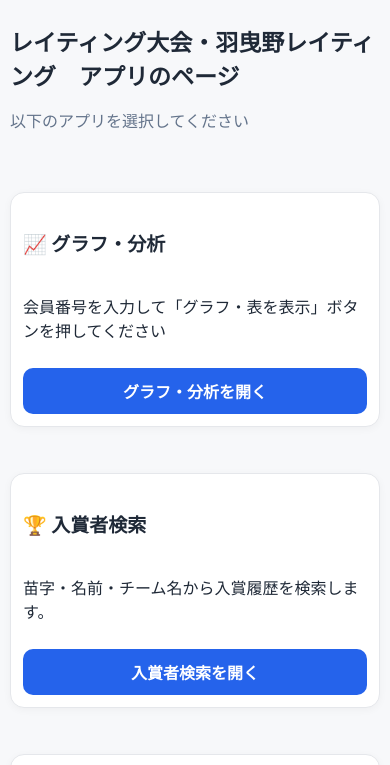
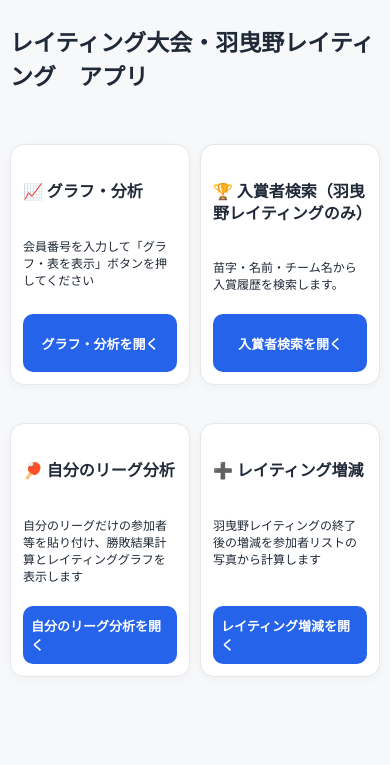
Before and after one commit to WCbeardown/Rating_web_app, a plain HTML site: page index.html in a window 390 px wide. Shown: the top 765 px of the page. Drawn offline with Linux system fonts and the light colour scheme.

Commit message:
Add files via upload

```diff
--- a/index.html
+++ b/index.html
@@ -1,11 +1,11 @@
 <!doctype html>
 <html lang="ja"><head><meta charset="utf-8"><meta name="viewport" content="width=device-width,initial-scale=1">
-<title>レイティング大会・羽曳野レイティング　アプリのページ</title><link rel="stylesheet" href="style.css"></head>
+<title>レイティング大会・羽曳野レイティング　アプリ</title><link rel="stylesheet" href="style.css"></head>
 <body><main class="container">
-<header class="header"><h1>レイティング大会・羽曳野レイティング　アプリのページ</h1><p class="muted">以下のアプリを選択してください</p></header>
+<header class="header"><h1>レイティング大会・羽曳野レイティング　アプリ</h1></header>
 <div class="home-grid">
 <section class="card home-card"><h2>📈 グラフ・分析</h2><p>会員番号を入力して「グラフ・表を表示」ボタンを押してください</p><a class="btn" href="rating/index.html">グラフ・分析を開く</a></section>
-<section class="card home-card"><h2>🏆 入賞者検索</h2><p>苗字・名前・チーム名から入賞履歴を検索します。</p><a class="btn" href="winners/index.html">入賞者検索を開く</a></section>
+<section class="card home-card"><h2>🏆 入賞者検索（羽曳野レイティングのみ）</h2><p>苗字・名前・チーム名から入賞履歴を検索します。</p><a class="btn" href="winners/index.html">入賞者検索を開く</a></section>
 <section class="card home-card"><h2>🏓 自分のリーグ分析</h2><p>自分のリーグだけの参加者等を貼り付け、勝敗結果計算とレイティンググラフを表示します</p><a class="btn" href="match-rating/index.html">自分のリーグ分析を開く</a></section>
 <section class="card home-card"><h2>➕ レイティング増減</h2><p>羽曳野レイティングの終了後の増減を参加者リストの写真から計算します</p><a class="btn" href="legacy-rating/index.html">レイティング増減を開く</a></section>
 </div>
--- a/style.css
+++ b/style.css
@@ -50,3 +50,19 @@ th{background:#f1f5f9;font-weight:700}
 }
 
 .example-image{margin-top:14px;text-align:center}.example-image img{display:block;max-width:100%;width:min(720px,100%);height:auto;margin:0 auto;border-radius:10px;border:1px solid #e5e7eb}
+
+/* Main menu: keep 2 x 2 layout on smartphones */
+@media(max-width:600px){
+  .home-grid{grid-template-columns:repeat(2,minmax(0,1fr));gap:10px}
+  .home-card{min-height:170px;padding:12px}
+  .home-card h2{font-size:16px;line-height:1.35}
+  .home-card p{font-size:12px}
+  .home-card .btn{min-height:58px;padding:8px;font-size:13px}
+}
+
+.league-example{display:block;width:min(100%,420px);height:auto;margin:8px auto 14px;border-radius:10px;border:1px solid #e5e7eb}
+#inputText{min-height:95px;height:95px}
+@media(max-width:600px){
+  .league-example{width:100%;max-width:360px}
+  #inputText{min-height:82px;height:82px;font-size:13px}
+}
```
